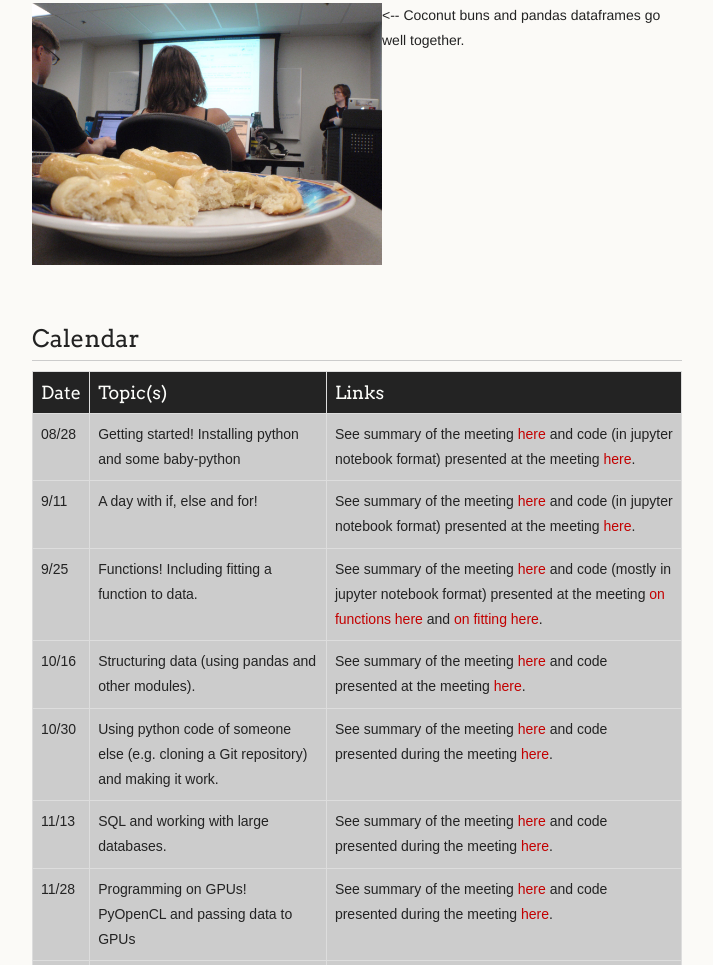
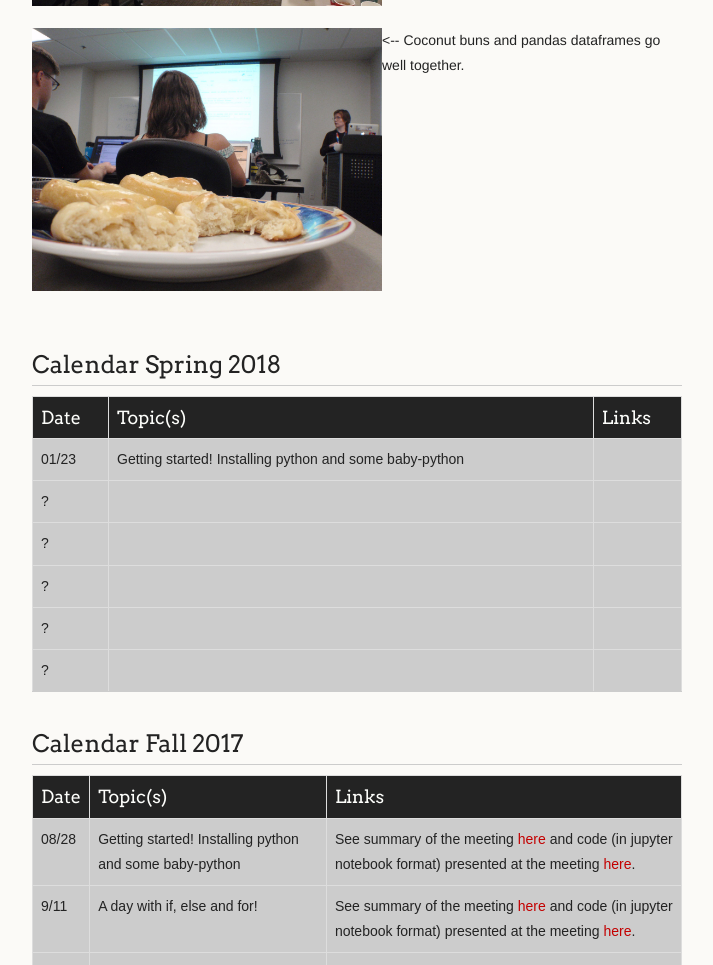
Before and after one commit to prickly-pythons/prickly-pythons.github.io, a plain HTML site: page index.html in a window 1280 px wide. Shown: the part 1303-2268 px from the top of the page, without its empty margins (278-991 px from the left). Drawn offline with Linux system fonts and the light colour scheme.

Commit message:
2018 calendar and first meeting

```diff
--- a/index.html
+++ b/index.html
@@ -41,7 +41,7 @@ the "hands-on seminars" at <a href="https://researchcomputing.asu.edu/">ASU rese
 
 <h2><a id="next-meeting" class="anchor" href="#next-meeting" aria-hidden="true"><span class="octicon octicon-link"></span></a>Next Meeting!!</h2>
 
-<p>Our next meeting will be in 2018 - stay tuned here and on the mailing list for more info!</p>
+<p>Our next meeting will be on Tuesday Jan 23 2-3pm! Topic: Installing python, where to find help and some introduction to basic Python programming.</p>
 
 <div style="overflow:hidden;">
     <p style="float: left;"><img src="photos/20171030_1.jpg" width="350px"  border="5px"></p>
@@ -63,7 +63,58 @@ the "hands-on seminars" at <a href="https://researchcomputing.asu.edu/">ASU rese
     <p>  <-- Coconut buns and pandas dataframes go well together.</p>
 </div>
 
-<h2><a id="cal" class="anchor" href="#cal" aria-hidden="true"><span class="octicon octicon-link"></span></a>Calendar</h2>
+
+<h2><a id="cal" class="anchor" href="#cal" aria-hidden="true"><span class="octicon octicon-link"></span></a>Calendar Spring 2018</h2>
+
+<head>
+<style>
+table{font-family: arial, sans-serif;border-collapse: collapse;width: 100%;}
+td, th{border: 1px solid #dddddd;text-align: left;padding: 8px;}
+tr:nth-child(even){background-color: #dddddd;}
+</style>
+</head>
+<body>
+<table>
+  <tr>
+    <th>Date</th>
+    <th>Topic(s)</th>
+    <th>Links</th>
+  </tr>
+  <tr>
+    <td>01/23</td>
+    <td>Getting started! Installing python and some baby-python</td>
+    <td></td>
+  </tr>
+  <tr>
+    <td>?</td>
+    <td></td>
+    <td></td>
+  </tr>
+  <tr>
+    <td>?</td>
+    <td></td>
+    <td></td>
+  </tr>
+  <tr>
+    <td>?</td>
+    <td></td>
+    <td></td>
+  </tr>
+  <tr>
+    <td>?</td>
+    <td></td>
+    <td></td>
+  </tr>
+  <tr>
+    <td>?</td>
+    <td></td>
+    <td></td>
+  </tr>
+  <tr>
+</table>
+</body>
+
+<h2><a id="cal" class="anchor" href="#cal" aria-hidden="true"><span class="octicon octicon-link"></span></a>Calendar Fall 2017</h2>
 
 <head>
 <style>
```
